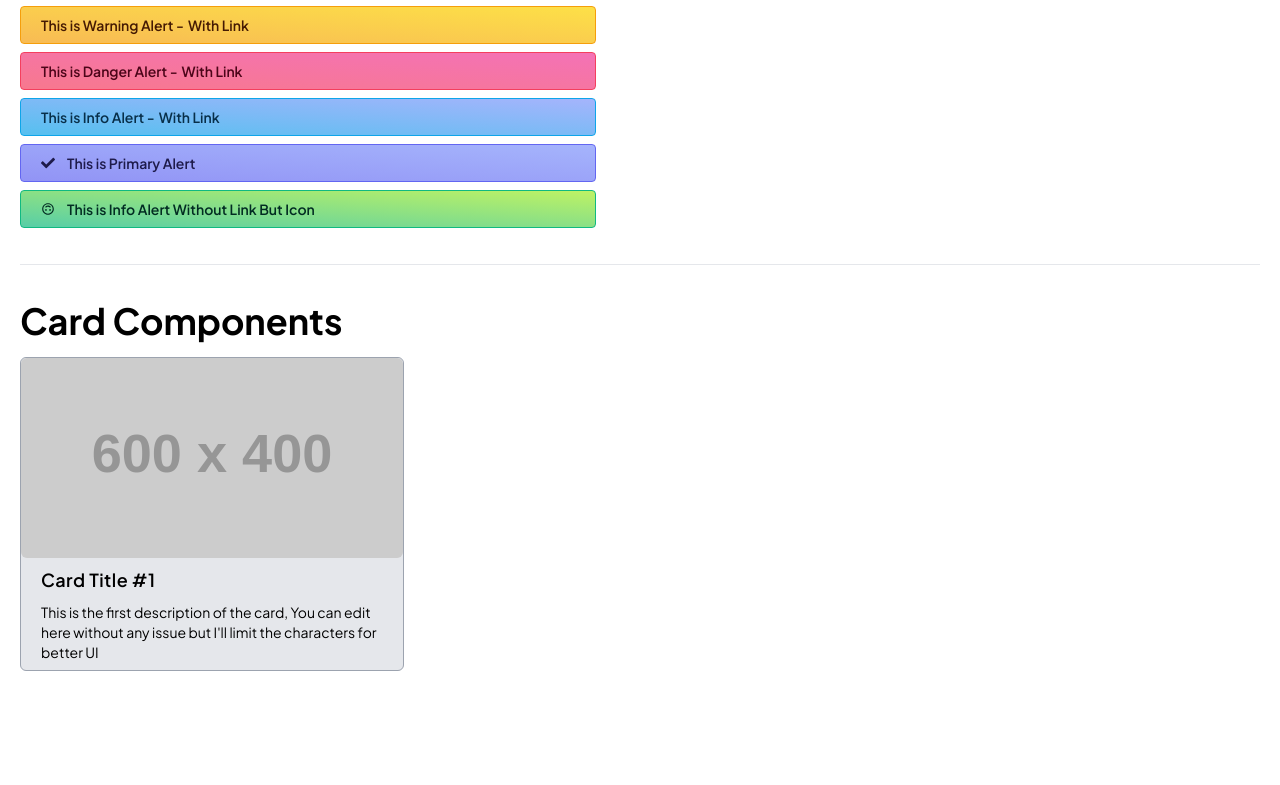
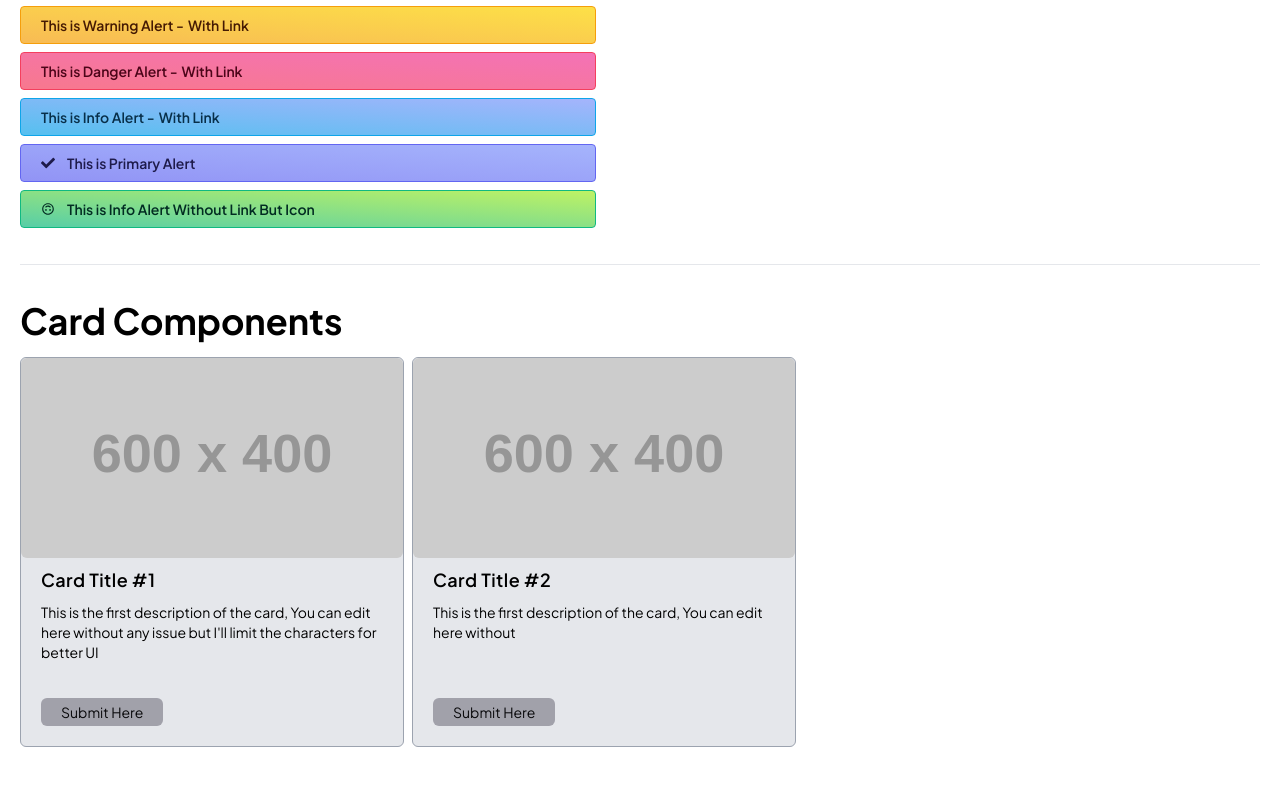
Before and after one commit to mshajid/cyberdude-challenges, a React (Vite) app in the folder javascript/03-react-js/05-components-props/: page / in a window 1280 px wide. Shown: the part 537-1322 px from the top of the page. Before the commit the page ends 1248 px from the top, so only its background shows below. Built offline with nearby package versions, Linux system fonts and the light colour scheme.

Commit message:
feat: added UI

```diff
--- a/javascript/03-react-js/05-components-props/src/App.jsx
+++ b/javascript/03-react-js/05-components-props/src/App.jsx
@@ -6,6 +6,7 @@ import Alert from "./Components/Alert";
 import Cards from "./Components/Cards";
 import CardImage from "./Components/CardsImage";
 import CardBody from "./Components/CardsBody";
+import CardsButton from "./Components/CardsButton";
 
 const App = () => {
   return (
@@ -119,7 +120,7 @@ const App = () => {
       </div>
       <hr className="my-5" />
       <h2 className="font-bold text-4xl">Card Components</h2>
-      <div>
+      <div className="flex gap-x-2">
         <Cards type={"normal"}>
           <CardImage link={"https://placehold.co/600x400"} />
           <CardBody
@@ -128,6 +129,17 @@ const App = () => {
               "This is the first description of the card, You can edit here without any issue but I'll limit the characters for better UI"
             }
           />
+          <CardsButton label={"Submit Here"} />
+        </Cards>
+        <Cards type={"normal"}>
+          <CardImage link={"https://placehold.co/600x400"} />
+          <CardBody
+            title={"Card Title #2"}
+            desc={
+              "This is the first description of the card, You can edit here without"
+            }
+          />
+          <CardsButton label={"Submit Here"} />
         </Cards>
       </div>
     </div>
--- a/javascript/03-react-js/05-components-props/src/Components/CardsBody.jsx
+++ b/javascript/03-react-js/05-components-props/src/Components/CardsBody.jsx
@@ -2,7 +2,7 @@ const CardBody = ({ title, desc }) => {
   return (
     <div className="px-5 py-2">
       <div className="pb-2 font-semibold text-lg tracking-wide">{title}</div>
-      <div className="text-sm">{desc}</div>
+      <div className="text-sm h-20">{desc}</div>
     </div>
   );
 };
--- /dev/null
+++ b/javascript/03-react-js/05-components-props/src/Components/CardsButton.jsx
@@ -0,0 +1,11 @@
+const CardsButton = ({ label }) => {
+  return (
+    <div className="mt-2 mb-5 mx-5">
+      <button className="text-sm bg-zinc-400 px-5 py-1 rounded-md text-zinc-950 hover:bg-zinc-600 hover:text-white transition-all">
+        {label}
+      </button>
+    </div>
+  );
+};
+
+export default CardsButton;
```
